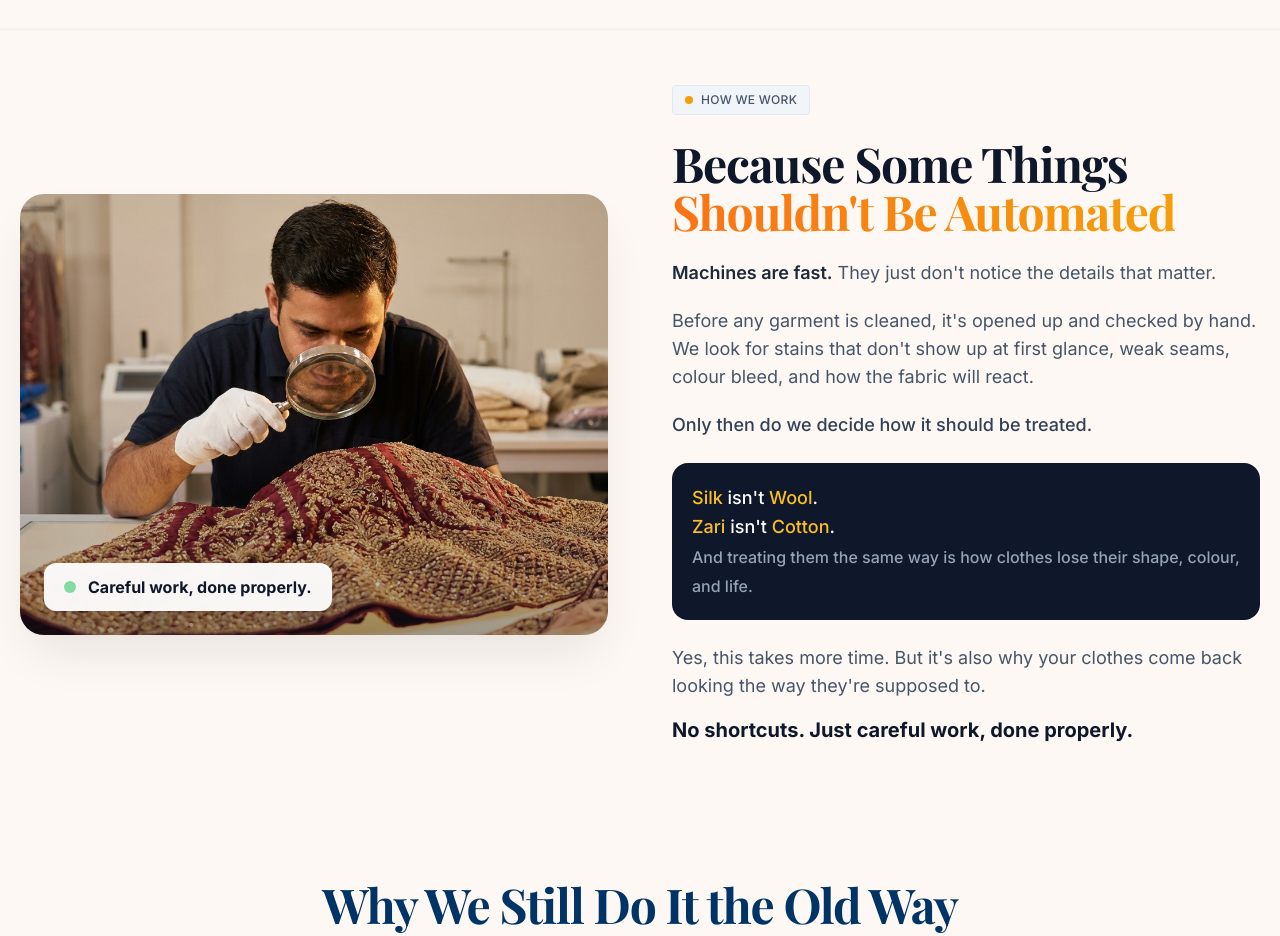
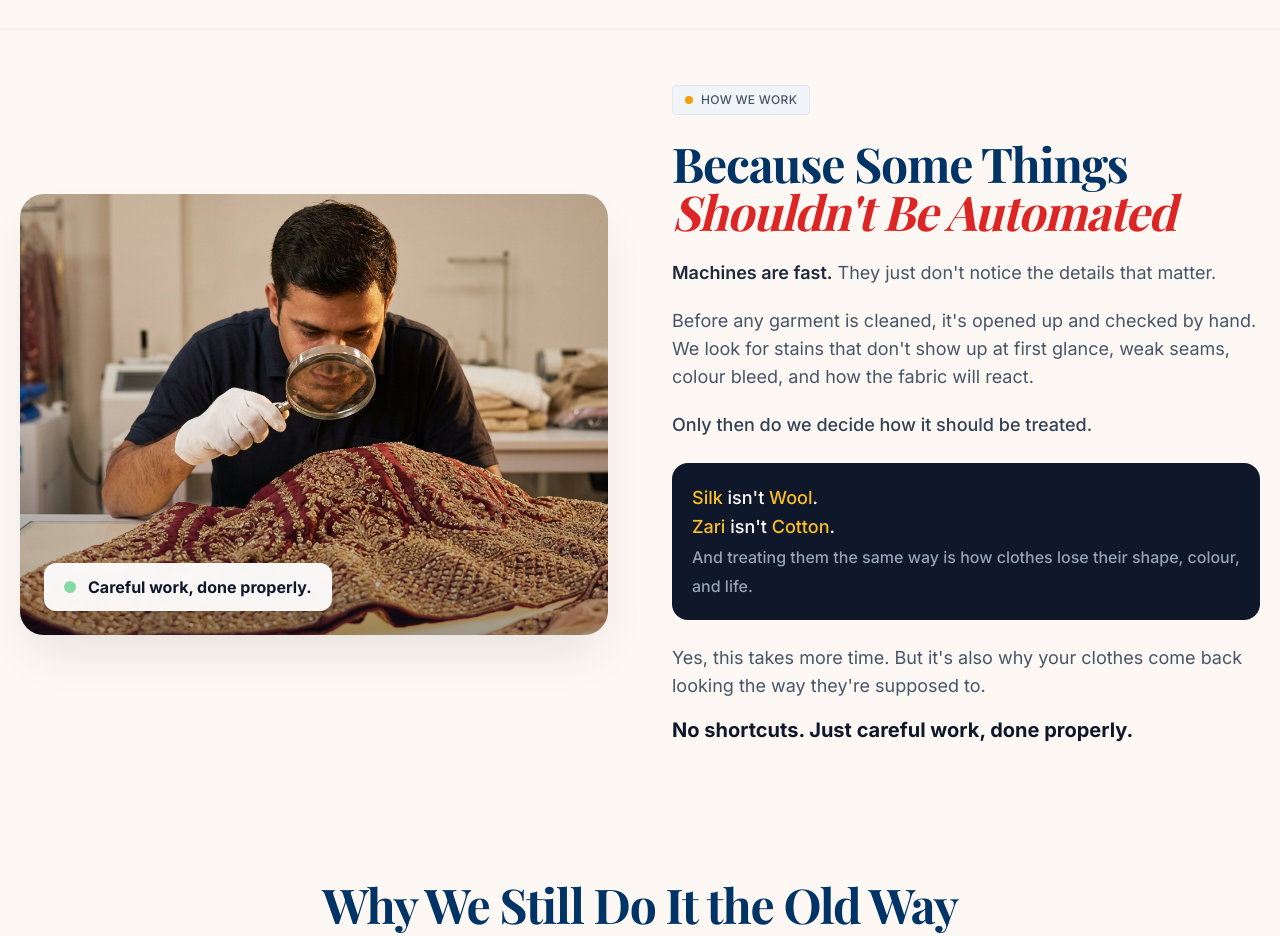
Before and after one commit to comexdryclean70/comex-dryclean-main-website, a Next.js app: page / in a window 1280 px wide. Shown: the part 1440-2376 px from the top of the page. Built offline with nearby package versions, Linux system fonts and the light colour scheme; a web font is replaced by a local one.

Commit message:
style: update MastersTouch text to red serif

```diff
--- a/src/components/MastersTouch.tsx
+++ b/src/components/MastersTouch.tsx
@@ -57,9 +57,9 @@ export default function MastersTouch() {
                         </div>
 
                         {/* Headline */}
-                        <h2 className="text-3xl sm:text-4xl lg:text-5xl font-bold text-slate-900 mb-6 leading-tight tracking-tight">
+                        <h2 className="text-3xl sm:text-4xl lg:text-5xl font-bold text-[#003366] mb-6 leading-tight tracking-tight">
                             Because Some Things{' '}
-                            <span className="text-transparent bg-clip-text bg-gradient-to-r from-orange-500 to-amber-500">
+                            <span className="text-red-600 font-serif italic">
                                 Shouldn't Be Automated
                             </span>
                         </h2>
```
